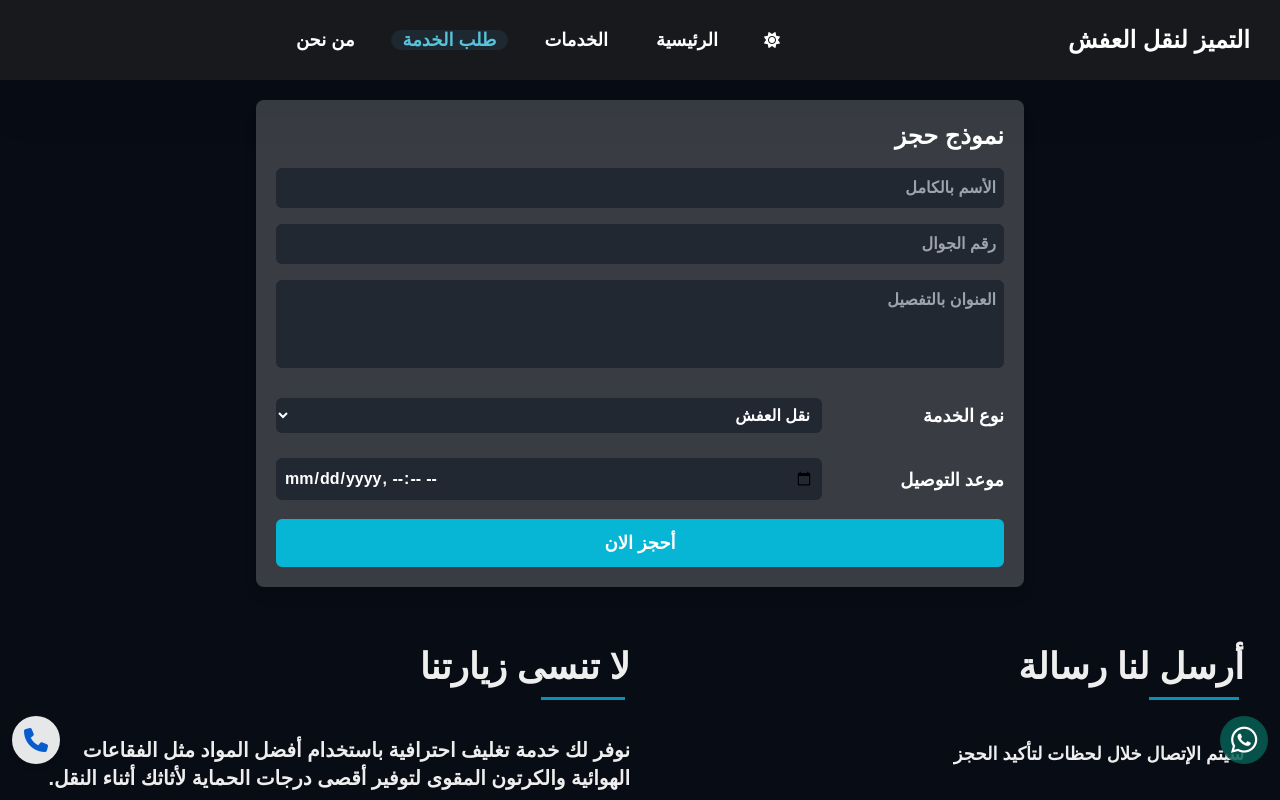
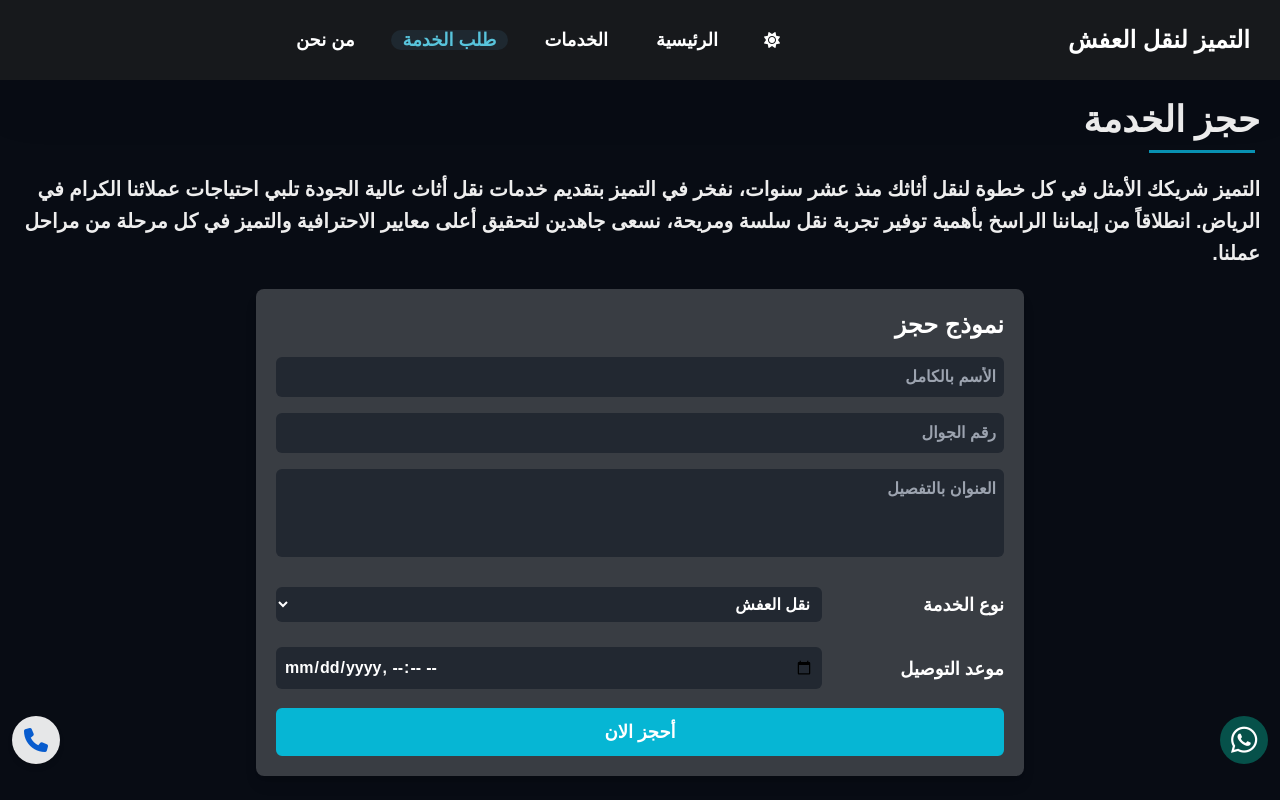
Before and after one commit to MostafaFathiAbdElAal/project_furniture, a Next.js app: page /service_order in a window 1280 px wide. Shown: the top 800 px of the page. Built offline with nearby package versions, Linux system fonts and the light colour scheme.

Commit message:
add in section request_service

```diff
--- a/src/app/globals.css
+++ b/src/app/globals.css
@@ -18,24 +18,37 @@
   }
 
 }
+
+html.dark body {
+  background-color: #080c14;
+}
+
+body {
+  background-color: #ededed;
+}
+
 html,
 body {
   scroll-padding-top: 64px;
   scroll-behavior: smooth;
 }
+
 body,
 html,
 :root {
   writing-mode: initial;
 }
-::selection{
+
+::selection {
   @apply dark:bg-green-600 dark:text-white bg-cyan-300 text-black
 }
+
 form textarea,
 form input,
 span {
   direction: rtl;
 }
+
 form textarea::placeholder,
 form input::placeholder {
   font-weight: 600;
--- a/src/app/service_order/page.jsx
+++ b/src/app/service_order/page.jsx
@@ -2,7 +2,7 @@ import FormRequestService from "@/components/FormRequestService/FormRequestServi
 export const metadata = {
     title: "طلب الخدمة",
     description: "أطلب خدمتك الان وبسهولة وسيتواصل معك فريق التميز لنقل العفش خلال دقائق لتأكيد حجزك",
-    keywords: ["نقل الأثاث بالرياض", "أرخص شركة لنقل العفش", "نقل الأثاث بالرياض", "نقل العفش" ]
+    keywords: ["نقل الأثاث بالرياض", "أرخص شركة لنقل العفش", "نقل الأثاث بالرياض", "نقل العفش"]
     , openGraph: {
         title: "طلب الخدمة",
         description: "أطلب خدمتك الان وبسهولة وسيتواصل معك فريق التميز لنقل العفش خلال دقائق لتأكيد حجزك",
@@ -12,11 +12,14 @@ export const metadata = {
 export default function requestService() {
     return <>
         <section className="dark:bg-[#080c14] bg-[#ededed] bg- pt-5 px-1 sm:px-5 lg:px-0 pb-5">
+            <header className=" font-cairo space-y-5 font-semibold dark:text-[#eee] text-black mb-5 px-5">
+                <h1 className="after:block mx-auto sm:mx-0 after:w-[60%] after:h-[3px] after:bg-green-400 dark:after:bg-cyan-600 after:mx-[auto] sm:after:mx-[5px] after:mt-[10px] w-fit font-bold text-4xl font-Poppins mb-4">حجز الخدمة</h1>
+                <p className="text-xl leading-8">التميز شريكك الأمثل في كل خطوة لنقل أثاثك
+                    منذ عشر سنوات، نفخر في التميز بتقديم خدمات نقل أثاث عالية الجودة تلبي احتياجات عملائنا الكرام في الرياض. انطلاقاً من إيماننا الراسخ بأهمية توفير تجربة نقل سلسة ومريحة، نسعى جاهدين لتحقيق أعلى معايير الاحترافية والتميز في كل مرحلة من مراحل عملنا.</p>
+            </header>
             <fieldset className="flex flex-col items-center justify-center font-cairo font-bold select-none">
                 <div className="w-full max-w-[95%] lg:max-w-[60%] dark:bg-white dark:bg-opacity-20 bg-white rounded-lg shadow-lg p-2 sm:p-5">
-                    <header>
-                        <h1 className="text-2xl dark:text-white text-gray-800 mb-4">نموذج حجز</h1>
-                    </header>
+                    <h2 className="text-2xl dark:text-white text-gray-800 mb-4 select-text">نموذج حجز</h2>
                     <FormRequestService />
                 </div>
             </fieldset>
--- a/src/components/Navbar/Navbar.jsx
+++ b/src/components/Navbar/Navbar.jsx
@@ -25,7 +25,7 @@ export default function Navbar() {
     // Animation navbar
     useEffect(() => {
         window.addEventListener("scroll", () => {
-            if (window.scrollY < 130) {
+            if (window.scrollY < 110) {
                 navBar.current.classList.replace("h-16", "h-20")
                 ulLinks.current.classList.replace("top-[52px]", "top-[60px]")
                 // progress visiable
```
Also changed, not shown: src/app/robots.txt, 1 other file (tests, documents, lock files or other folders).
